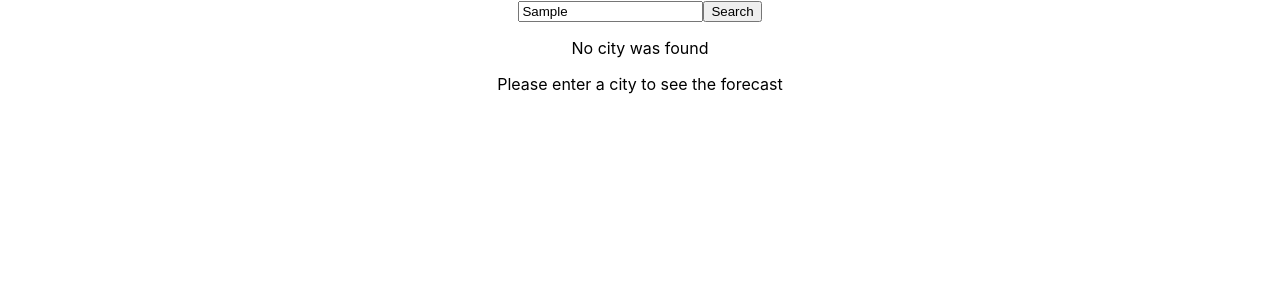
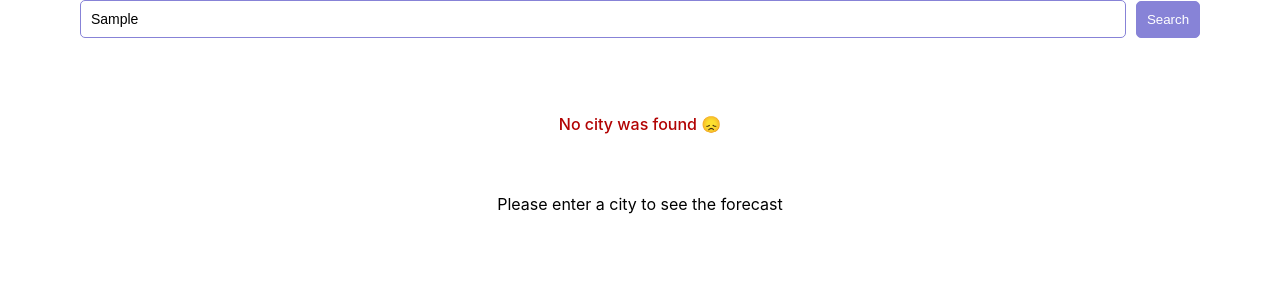
Before and after one commit to vladatsypyak/weather-chart, a React (Create React App) app: page / in a window 1280 px wide. Both pictures are taken after typing "Sample" into the empty fields and a click on the button "Search". Shown: the top 300 px of the page. Built offline with nearby package versions, Linux system fonts and the light colour scheme; no server answers.

Commit message:
style: style citySearch component

```diff
--- a/package.json
+++ b/package.json
@@ -40,5 +40,8 @@
       "last 1 firefox version",
       "last 1 safari version"
     ]
+  },
+  "devDependencies": {
+    "sass": "^1.89.1"
   }
 }
--- a/src/components/CitySearch/CitySearch.jsx
+++ b/src/components/CitySearch/CitySearch.jsx
@@ -1,6 +1,7 @@
 import {useState} from "react";
 import {useDispatch, useSelector} from "react-redux";
 import {getFirstCity} from "../../redux/slice";
+import s from "./citySearch.module.scss"
 
 function CitySearch() {
     const city = useSelector(store => store.weatherSlice.city)
@@ -15,11 +16,11 @@ function CitySearch() {
 
 
     return (
-        <div className="CitySearch">
-            <input type="text" onInput={(e) => setCityInput(e.target.value)}/>
+        <div className={s.search_wrap}>
+            <input placeholder={"Type your city"} type="text" onInput={(e) => setCityInput(e.target.value)}/>
             <button onClick={onSearchClick}>Search</button>
-            {city && <p>{city.name}, {city.country}{city.state && ","} {city.state}</p>}
-            {alert && <p>No city was found</p>}
+            {city && <p className={s.text}>Forecast for {city.name}, {city.country}{city.state && ","} {city.state}</p>}
+            {alert && <p className={s.alert}>No city was found 😞 </p>}
         </div>
 
     );
--- /dev/null
+++ b/src/components/CitySearch/citySearch.module.scss
@@ -0,0 +1,40 @@
+.search_wrap {
+  margin-bottom: 60px;
+  user-select: none;
+
+  input {
+    margin-bottom: 60px;
+      width: 80%;
+      padding: 10px;
+      border-radius: 5px;
+      border:1px solid #8783d7;
+      outline: none;
+      font-size: 14px;
+    margin-right: 10px;
+  }
+    .text{
+        font-size: 21px;
+        font-weight: 500;
+    }
+  button{
+    padding: 10px;
+    border-radius: 5px;
+    border:1px solid #8783d7;
+    outline: none;
+    background-color: #8783d7;
+    color: white;
+    font-weight: 500;
+    cursor: pointer;
+    &:hover{
+      background-color: #5a5999;
+
+    }
+
+
+
+  }
+  .alert{
+    color: #b20303;
+    font-weight: 500;
+  }
+}
```
Also changed, not shown: 1 other file (tests, documents, lock files or other folders).
